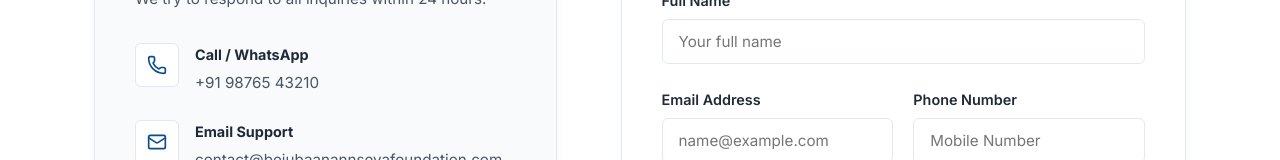
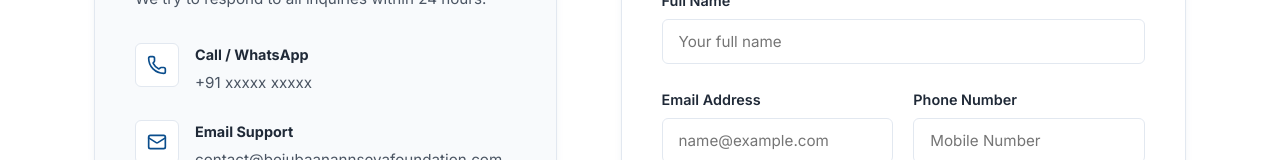
Before and after one commit to Sooraj-Adhikari/Bejubaan-Foundation, a React (Vite) app: page / in a window 1280 px wide. Shown: the part 10133-10293 px from the top of the page. Built offline with nearby package versions, Linux system fonts and the light colour scheme.

Commit message:
Mobile number changed to dummy number

```diff
--- a/src/components/sections/Contact.jsx
+++ b/src/components/sections/Contact.jsx
@@ -177,7 +177,7 @@ export default function Contact() {
 
               <div className="info-items">
                 {[
-                  { icon: <Phone size={20} className="text-primary" />, label: 'Call / WhatsApp', content: <a href="tel:+919876543210">+91 98765 43210</a> },
+                  { icon: <Phone size={20} className="text-primary" />, label: 'Call / WhatsApp', content: <a href="tel:+91xxxxxxxxxx">+91 xxxxx xxxxx</a> },
                   { icon: <Mail size={20} className="text-primary" />, label: 'Email Support', content: <a href="mailto:contact@bejubaanannsevafoundation.com">contact@bejubaanannsevafoundation.com</a> },
                   { icon: <MapPin size={20} className="text-primary" />, label: 'Head Office', content: <span>807, DDA 2, District Center, Janakpuri, New Delhi – 110058, India</span> },
                   { icon: <Clock size={20} className="text-primary" />, label: 'Operating Hours', content: <span>7:00 AM - 8:00 PM (Monday - Sunday)</span> }
```
